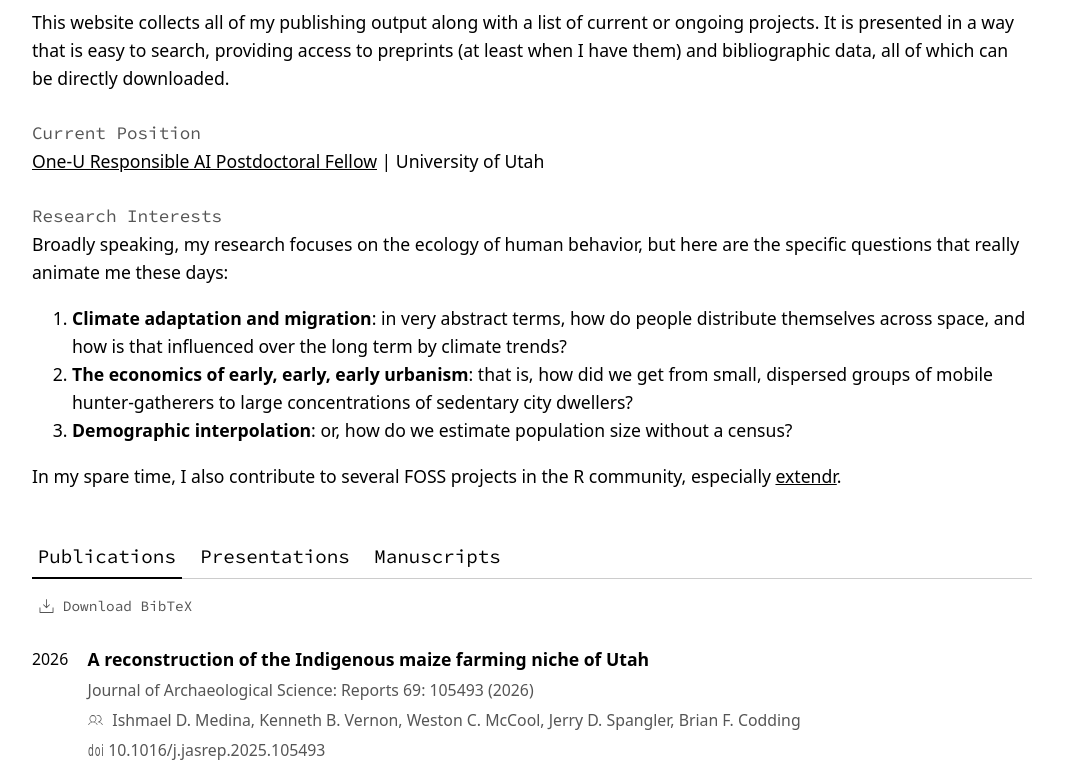
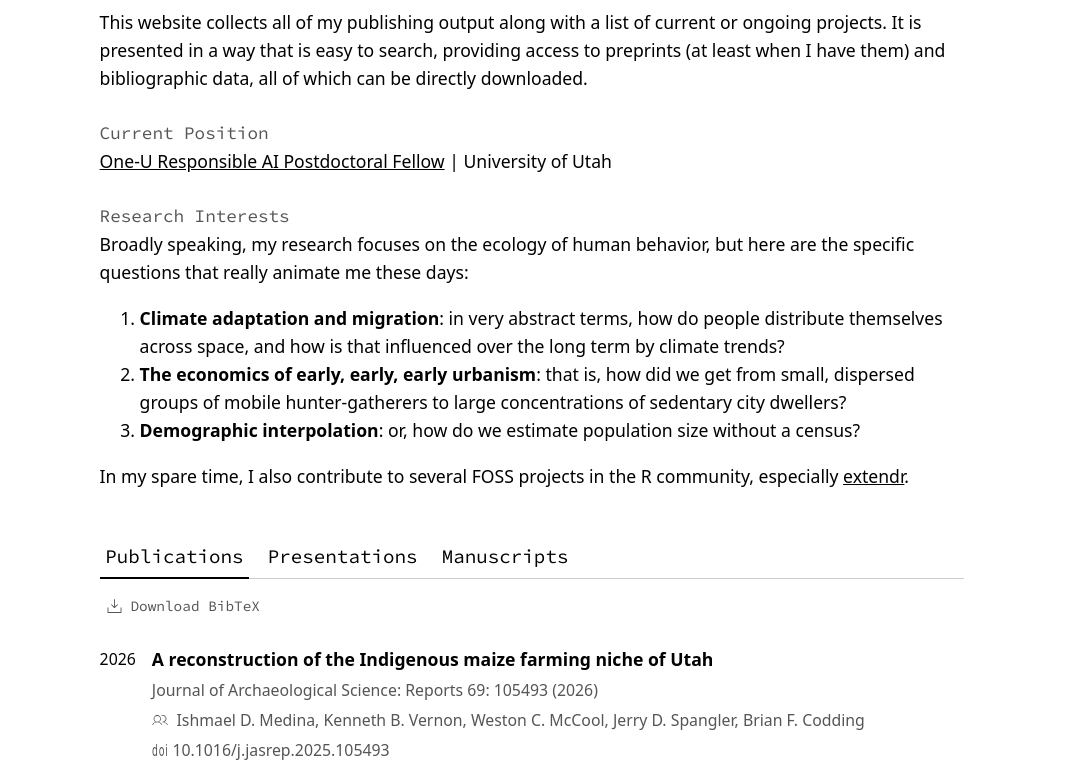
Before and after one commit to kbvernon/website, a plain HTML site: page index.html in a window 1280 px wide. Shown: the part 86-854 px from the top of the page, without its empty margins (108-1173 px from the left). Drawn offline with Linux system fonts and the light colour scheme; a web font is replaced by a local one.

Commit message:
Deploying to gh-pages from @ kbvernon/website@1649db996432261bb26c08241d5548f3a759b4aa 🚀

```diff
--- a/theme.css
+++ b/theme.css
@@ -34,12 +34,23 @@
     --bib-data-font-size: 0.9em;
 }
 
+html {
+    box-sizing: border-box;
+}
+
+*,
+*::before,
+*::after {
+    box-sizing: inherit;
+}
+
 body {
     margin: 0;
     padding: 0;
     font-family: var(--font-sans);
     font-size: var(--font-size-body);
     line-height: 1.6;
+    width: 100%;
 }
 
 .page-layout {
@@ -294,7 +305,7 @@ section.about {
 /* responsive design */
 @media (min-width: 992px) {
     .page-layout {
-        max-width: 1000px;
+        max-width: 900px;
     }
 }
 
```
Also changed, not shown: 1 other file.
